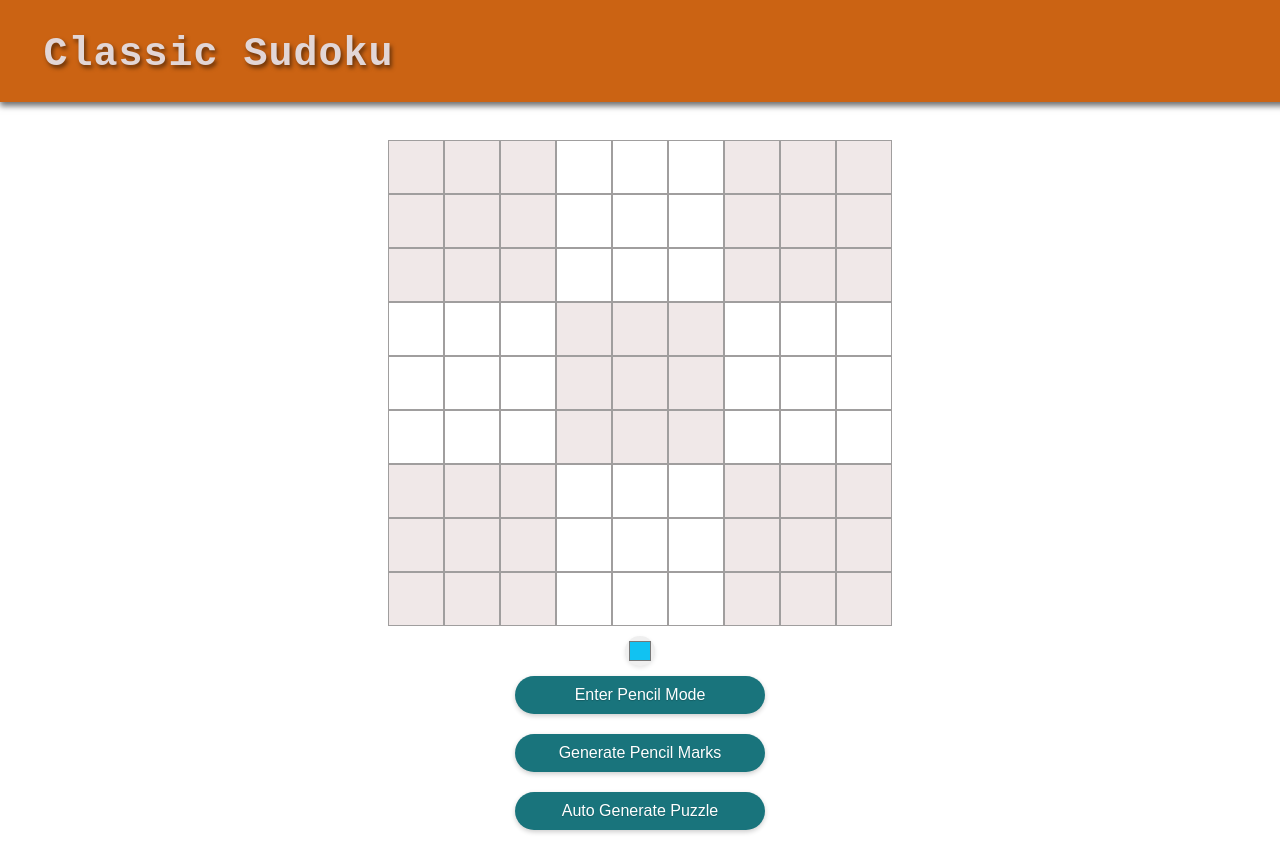
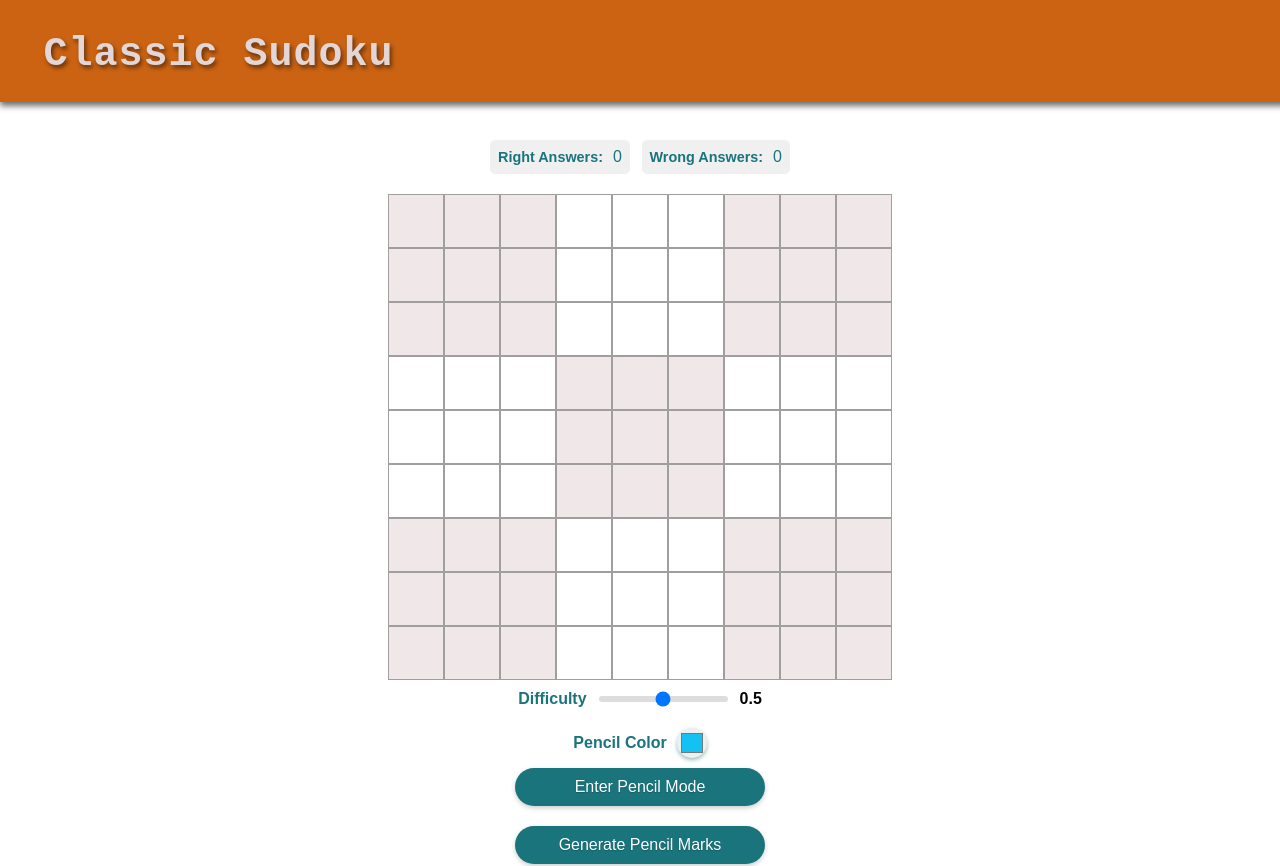
Before and after one commit to indronero/sudoku-project, a React (Create React App) app: page / in a window 1280 px wide. Shown: the top 866 px of the page. Built offline with nearby package versions, Linux system fonts and the light colour scheme.

Commit message:
Implemented ScoreSystem and Difficulty Slider

```diff
--- /dev/null
+++ b/src/Pencil-Marking/Pencil-Marking.css
@@ -0,0 +1,43 @@
+/* Pencil-Marking.css */
+
+/* Styles for manual pencil marks */
+
+.manual-pencil-mark-cell {
+position: relative;
+display: flex;
+align-items: center;
+justify-content: center;
+width: 20%;
+height: 40%;
+text-align: center;
+flex-wrap: wrap;
+}
+
+.manual-pencil-mark-text {
+position: absolute;
+bottom: 8%;
+left: 0;
+display: inline-block;
+font-size: 9px;
+font-weight: bold;
+letter-spacing: 1.2px;
+}
+
+  /* Styles for regular pencil marks */
+
+.pencil-marks {
+position: absolute;
+top: 0;
+left: 0;
+display: flex;
+flex-wrap: wrap;
+}
+
+.pencil-mark {
+display: inline-block;
+width: 20%;
+text-align: center;
+font-size: 9px;
+color: #672056;
+font-weight: bold;
+}
--- a/src/PuzzleGeneration.js
+++ b/src/PuzzleGeneration.js
@@ -1,8 +1,7 @@
-// PuzzleGeneration.js
-import { generatePencilMarks, updatePencilMarks, usePencilMarks } from './Pencil-Marking/PencilMarking';
+// Helper function to create a copy of the board
 
 // Function to generate a random Sudoku puzzle
-export function generateRandomSudokuPuzzle(difficulty = 0.7) {
+export function generateRandomSudokuPuzzle(difficulty = 0.2) {
   // Helper function to shuffle an array
   const shuffleArray = (arr) => {
     for (let i = arr.length - 1; i > 0; i--) {
@@ -54,6 +53,12 @@ export function generateRandomSudokuPuzzle(difficulty = 0.7) {
   // Start the backtracking to fill the Sudoku board
   solveSudokuBacktrack();
 
+   // Create a copy of the solved Sudoku board before numbers are removed
+   const initialBoard = [];
+   for (let i = 0; i < 9; i++) {
+     initialBoard.push([...board[i]]);
+   }
+
   // Helper function to remove numbers from the solved Sudoku board based on difficulty
   const removeNumbersBasedOnDifficulty = (board, difficulty) => {
     const cellsCount = 81;
@@ -77,18 +82,29 @@ export function generateRandomSudokuPuzzle(difficulty = 0.7) {
 
   // Helper function to check if the board is solvable with a unique solution
   const isSolvable = (board) => {
-    // Implement your logic here to check if the board is solvable
-    // You can use the backtracking algorithm from the original solveSudokuBacktrack function to check solvability
-    // Return 0 if the board is not solvable
-    // Return 1 if the board has a unique solution
-    // Return 2 if the board has multiple solutions
-    // For now, we'll assume the board always has a unique solution
-    return 1;
+   /* const clonedBoard = JSON.parse(JSON.stringify(board));
+    // Try to solve the cloned board
+  if (solveSudokuBacktrack(clonedBoard)) {
+    // Check if the solution is unique
+    const solution2 = solveSudokuBacktrack(board.map((row) => [...row]));
+    if (solution2) {
+      return 2; // Multiple solutions
+    }*/
+    return 1; // Unique solution
+  /*} else {
+    return 0; // Not solvable
+  }*/
   };
 
   // Remove numbers from the solved Sudoku board based on difficulty
   removeNumbersBasedOnDifficulty(board, difficulty);
 
   // Convert the board to a string representation
-  return board.map((row) => row.join('')).join('');
+  const puzzleString = board.map((row) => row.join('')).join('');
+
+  // Convert the initial solved board to a string representation
+  const initialBoardString = initialBoard.map((row) => row.join('')).join('');
+
+  // Return the initial solved board string and the modified puzzle string
+  return { initialBoard: initialBoardString, puzzle: puzzleString };
 }
--- /dev/null
+++ b/src/ScoreSystem.css
@@ -0,0 +1,23 @@
+
+.score-container {
+    display: flex;
+    justify-content: space-between;
+    width: 300px;
+    margin-bottom: 20px;
+  }
+
+  .score {
+    display: flex;
+    align-items: center;
+    padding: 8px;
+    background-color: #f0f0f0;
+    border-radius: 5px;
+    color: #19747c;
+
+  }
+
+  .score-label {
+    font-weight: bold;
+    margin-right: 10px;
+    font-size: 90%;
+  }
--- /dev/null
+++ b/src/ScoreSystem.js
@@ -0,0 +1,23 @@
+import { useState } from 'react';
+
+const useScoreSystem = () => {
+  const [rightAnswers, setRightAnswers] = useState(0);
+  const [wrongAnswers, setWrongAnswers] = useState(0);
+
+  const increaseRightAnswers = () => {
+    setRightAnswers(rightAnswers + 1);
+  };
+
+  const increaseWrongAnswers = () => {
+    setWrongAnswers(wrongAnswers + 1);
+  };
+
+  return {
+    rightAnswers,
+    wrongAnswers,
+    increaseRightAnswers,
+    increaseWrongAnswers,
+  };
+};
+
+export default useScoreSystem;
--- a/src/SudokuGrid.css
+++ b/src/SudokuGrid.css
@@ -3,7 +3,6 @@
   flex-direction: column;
   width: 360px;
   align-items: center;
-
 }
 
 .sudoku-row {
@@ -18,33 +17,14 @@
   font-size: 18px;
   outline: none;
   border: 1px solid #a09e9e;
-
 }
 
 .sudoku-cell:focus {
   border-color: #007bff;
 }
 
-/* Add this style for the sudoku-cell-container */
 .sudoku-cell-container {
   position: relative;
-}
-
-.pencil-marks {
-  position: absolute;
-  top: 0;
-  left: 0;
-  display: flex;
-  flex-wrap: wrap;
-}
-
-.pencil-mark {
-  display: inline-block;
-  width: 20%;
-  text-align: center;
-  font-size: 9px;
-  color: #672056;
-  font-weight: bold;
 }
 
 /* Styling for shaded 3x3 subgrids */
@@ -53,7 +33,7 @@
 .subgrid-4,
 .subgrid-6,
 .subgrid-8 {
-  background-color: #f0e8e8; /* Change this to your desired shading color */
+  background-color: #f0e8e8;
 }
 
 /* CSS for the buttons */
@@ -110,6 +90,8 @@ button {
   align-items: center;
   gap: 10px;
   margin-top: 10px;
+  font-weight: bold;
+  color: #19747c;
 }
 
 .color-picker-input {
@@ -118,7 +100,7 @@ button {
   border: none;
   cursor: pointer;
   border-radius: 50%;
-  box-shadow: 0 2px 4px rgba(0, 0, 0, 0.1);
+  box-shadow: 0 2px 4px rgba(39, 123, 119, 0.496);
 
 }
 
@@ -130,22 +112,32 @@ button {
   background-color: rgba(215, 155, 70, 0.244);
 }
 
-/* SudokuGrid.css */
 
-.manual-pencil-mark-cell {
-  position: relative;
+.difficulty-slider {
+  display: flex;
+  align-items: center;
+  margin-bottom: 10px;
+  margin-top: 10px;
 }
 
-.manual-pencil-mark-text {
-  position: absolute;
-  bottom: 0;
-  left: 0;
-  align-items: center;
-  justify-content: center;
-  font-size: 9px;
-  height: 30%;
-  width: 40%;
-  text-align: center;
-  letter-spacing: 1.2px;
+.difficulty-slider div {
+  margin-right: 10px;
+  font-weight: bold;
+  color: #19747c;
+}
 
+.difficulty-slider input[type="range"] {
+  flex: 1;
+  width: 100%;
+  appearance: none;
+  background-color: #ddd;
+  height: 6px;
+  border-radius: 3px;
+  outline: none;
+  transition: background-color 0.2s, box-shadow 0.2s;
 }
+
+.difficulty-slider span {
+  font-weight: bold;
+  margin-left: 10px;
+}
--- a/src/SudokuGrid.js
+++ b/src/SudokuGrid.js
@@ -1,15 +1,24 @@
 import React, { useState, useEffect } from 'react';
 import './SudokuGrid.css';
+import './Pencil-Marking/Pencil-Marking.css';
+import './ScoreSystem.css';
+
 import { updatePencilMarks, usePencilMarks } from './Pencil-Marking/PencilMarking';
 import { generateRandomSudokuPuzzle } from './PuzzleGeneration';
 import useManualPencilMarking from './Pencil-Marking/ManualPencilMarking';
+import useScoreSystem from './ScoreSystem';
 
 
 const SudokuBoard = () => {
   const [generatedPuzzle, setGeneratedPuzzle] = useState(Array.from({ length: 9 }, () => Array.from({ length: 9 }, () => '')));
+  const [copyPuzzle, setCopyPuzzle] = useState(Array.from({ length: 9 }, () => Array.from({ length: 9 }, () => '')));
   const [userAnswers, setUserAnswers] = useState(Array.from({ length: 9 }, () => Array.from({ length: 9 }, () => '')));
+  const [difficulty, setDifficulty] = useState(0.5); // Default difficulty level
+
+
   const { pencilMarks, setPencilMarks, showPencilMarks, setShowPencilMarks, handleGenerateMarksClick } = usePencilMarks();
   const {manualPencilMarks, setManualPencilMarks, manualPencilMode, setManualPencilMode, setActiveCell, handlePencilMarksChange, applyColorToCell, selectedColor, setSelectedColor,manualPencilColors } = useManualPencilMarking(userAnswers, generatedPuzzle);
+  const { rightAnswers, wrongAnswers, increaseRightAnswers, increaseWrongAnswers } = useScoreSystem(); // Initialize the score system hook
 
   const handleCellClick = (rowIndex, colIndex) => {
     if (manualPencilMode) {
@@ -29,8 +38,18 @@ const SudokuBoard = () => {
       const newUserAnswers = [...userAnswers];
       newUserAnswers[rowIndex][colIndex] = value === '' ? '' : parseInt(value, 10);
       setUserAnswers(newUserAnswers);
-      console.log('Updated userAnswers:', newUserAnswers);
 
+      if (value !== '') {
+      // Check correctness of the answer
+      const correctAnswer = parseInt(copyPuzzle[rowIndex][colIndex], 10);
+      if (parseInt(value, 10) === correctAnswer) {
+        console.log('Correct answer');
+        increaseRightAnswers(); // Increment right answers
+      } else {
+        console.log('Wrong answer');
+        increaseWrongAnswers(); // Increment wrong answers
+      }
+    }
       // Generate and update pencil marks for the entire board
       const updatedPencilMarks = updatePencilMarks(newUserAnswers);
       setPencilMarks(updatedPencilMarks);
@@ -39,19 +58,29 @@ const SudokuBoard = () => {
 
 
   const handleAutoGenerateClick = () => {
-    const puzzleString = generateRandomSudokuPuzzle();
+    const { initialBoard, puzzle } = generateRandomSudokuPuzzle(difficulty); // Get initialBoard and puzzle from generateRandomSudokuPuzzle()
 
     // Clear the userAnswers and manualPencilMarks array and generatedPuzzle
     setUserAnswers(Array.from({ length: 9 }, () => Array.from({ length: 9 }, () => '')));
     setManualPencilMarks(Array.from({ length: 9 }, () => Array.from({ length: 9 }, () => [])));
 
     setGeneratedPuzzle(Array.from({ length: 9 }, () => Array.from({ length: 9 }, () => '')));
+    setCopyPuzzle(Array.from({ length: 9 }, () => Array.from({ length: 9 }, () => '')));
 
-    const generatedPuzzle = puzzleString
+    const generatedPuzzle = puzzle
       .match(/.{9}/g)
       .map(row => row.split('').map(cell => (cell === '0' ? '' : cell))); // Convert '0' to empty string
 
     setGeneratedPuzzle(generatedPuzzle);
+
+    const copyBoard = initialBoard
+    .match(/.{9}/g)
+    .map(row => row.split('').map(cell => (cell))); // Convert '0' to empty string
+
+    setCopyPuzzle(copyBoard);
+
+    console.log('Generated Puzzle:', generatedPuzzle);
+    console.log('Initial Board:', copyBoard);
 
     const updatedPencilMarks = updatePencilMarks(generatedPuzzle);
     setPencilMarks(updatedPencilMarks);
@@ -100,6 +129,12 @@ const SudokuBoard = () => {
   };
 
   useEffect(() => {
+    if (generatedPuzzle[0][0] !== '') {
+      handleAutoGenerateClick();
+    }
+  }, [difficulty]);
+
+  useEffect(() => {
     if (showPencilMarks) {
       const updatedPencilMarks = updatePencilMarks(userAnswers);
       setPencilMarks(updatedPencilMarks);
@@ -108,6 +143,14 @@ const SudokuBoard = () => {
 
   return (
     <div className="sudoku-board">
+      <div className="score-container">
+      <div className="score">
+       <span className="score-label">Right Answers:</span> {rightAnswers}
+      </div>
+      <div className="score">
+        <span className="score-label">Wrong Answers:</span> {wrongAnswers}
+      </div>
+    </div>
       {generatedPuzzle.map((row, rowIndex) => (
         <div key={rowIndex} className="sudoku-row">
           {row.map((cellValue, colIndex) => {
@@ -149,7 +192,7 @@ const SudokuBoard = () => {
                               }}
                               >
                                 {manualPencilMarks[rowIndex][colIndex].map((mark, index) => (
-                            <span key={index} className="manual-pencil-mark" >
+                                  <span key={index} className="manual-pencil-mark">
                                     {mark !== null ? mark : ''}
                                   </span>
                                 ))}
@@ -206,7 +249,21 @@ const SudokuBoard = () => {
           })}
         </div>
       ))}
+      <div className="difficulty-slider">
+      <div>Difficulty</div>
+      <input
+        type="range"
+        min="0.1"
+        max="0.9"
+        step="0.1"
+        value={difficulty}
+        id="difficultySlider"
+        onChange={(e) => setDifficulty(parseFloat(e.target.value))}
+      />
+      <span>{difficulty}</span>
+    </div>
       <div className="color-picker-container">
+        <div>Pencil Color</div>
         <input
           type="color"
           value={selectedColor}
```
Lines whose indentation alone changed are shown as unchanged.
